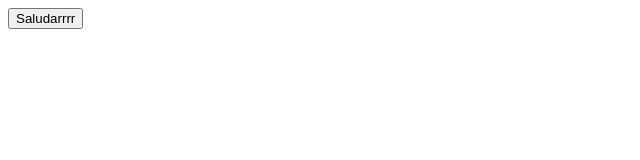
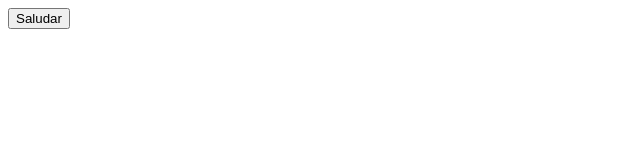
Before and after one commit to Lucia2295/taller-eventos, a plain HTML site: page index.html in a window 1280 px wide. Shown: the full height of the page, 0-640 px from the left. Drawn offline with Linux system fonts and the light colour scheme.

Commit message:
Sitio web creado

```diff
--- a/index.html
+++ b/index.html
@@ -6,6 +6,6 @@
     <title>Document</title>
 </head>
 <body>
-    <button name="boton">Saludarrrr</button>
+    <button name="boton">Saludar</button>
 </body>
 </html>
```
